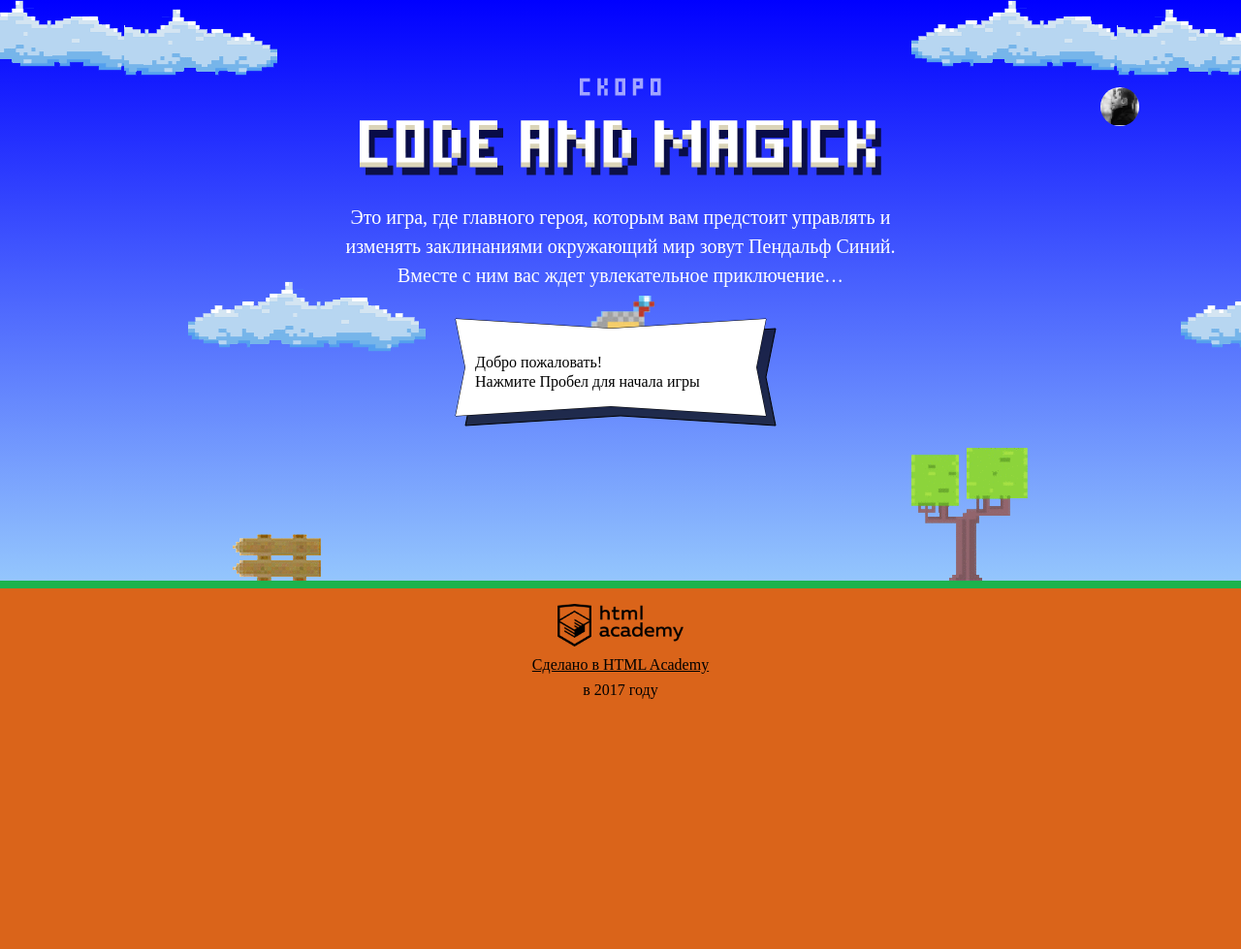
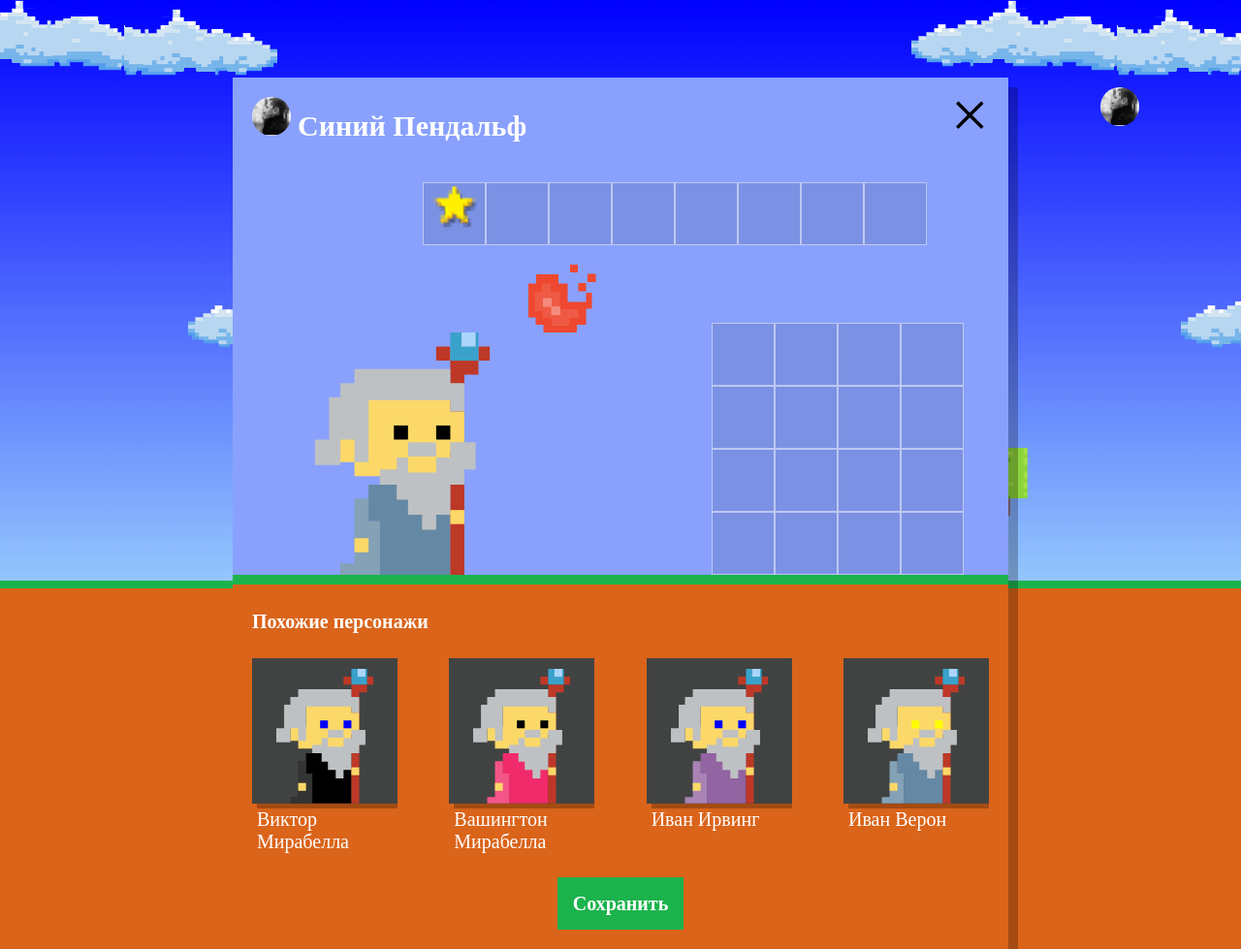
Before and after one commit to xahondria/836557-code-and-magick, a website: page index.html in a window 1280 px wide. Shown: the whole page at 97% size. Before the commit the page ends 800 px from the top, so only its background shows below. Drawn offline with Linux system fonts and the light colour scheme; a web font is replaced by a local one.

Commit message:
выполнено задание #12 Учебный проект: нас орда

```diff
--- a/index.html
+++ b/index.html
@@ -199,6 +199,7 @@
   };
 </script>
 <script src="js/stat.js"></script>
+<script src="js/setup.js"></script>
 <script src="js/game.js"></script>
 
 </body>
--- /dev/null
+++ b/js/setup.js
@@ -0,0 +1,72 @@
+'use strict';
+
+// wizard constructor
+
+var wizards = [];
+var wizardsNumber = 4;
+
+var generateWisardName = function () {
+  var NAMES = ['Иван', 'Хуан Себастьян', 'Мария', 'Кристоф', 'Виктор', 'Юлия', 'Люпита', 'Вашингтон'];
+  var SURNAMES = ['да Марья', 'Верон', 'Мирабелла', 'Вальц', 'Онопко', 'Топольницкая', 'Нионго', 'Ирвинг'];
+
+  return NAMES[Math.floor(Math.random() * NAMES.length)] + ' ' + SURNAMES[Math.floor(Math.random() * SURNAMES.length)];
+};
+
+var generateWizardCoatColor = function () {
+  var COAT_COLORS = ['rgb(101, 137, 164)', 'rgb(241, 43, 107)', 'rgb(146, 100, 161)', 'rgb(56, 159, 117)', 'rgb(215, 210, 55)', 'rgb(0, 0, 0)'];
+
+  return COAT_COLORS[Math.floor(Math.random() * COAT_COLORS.length)];
+};
+
+var generateWizardEyesColor = function () {
+  var EYES_COLORS = ['black', 'red', 'blue', 'yellow', 'green'];
+
+  return EYES_COLORS[Math.floor(Math.random() * EYES_COLORS.length)];
+};
+
+for (var i = 0; i < wizardsNumber; i++) {
+  wizards[i] = {
+    name: generateWisardName(),
+    coatColor: generateWizardCoatColor(),
+    eyesColor: generateWizardEyesColor()
+  };
+}
+
+// wizard constructor end
+
+
+var userDialog = document.querySelector('.setup');
+userDialog.classList.remove('hidden');
+
+var similarListElement = userDialog.querySelector('.setup-similar-list');
+
+var similarWizardTemplate = document.querySelector('#similar-wizard-template')
+  .content
+  .querySelector('.setup-similar-item');
+
+
+var renderWizard = function (wizard) {
+  var wizardElement = similarWizardTemplate.cloneNode(true);
+
+  wizardElement.querySelector('.setup-similar-label').textContent = wizard.name;
+  wizardElement.querySelector('.wizard-coat').style.fill = wizard.coatColor;
+  wizardElement.querySelector('.wizard-eyes').style.fill = wizard.eyesColor;
+
+  return wizardElement;
+};
+
+
+// функция заполнения блока DOM-элементами на основе массива JS-объектов
+
+var generateDOMElements = function (array, elementGenerator, positionInDOM) {
+  var fragment = document.createDocumentFragment();
+
+  for (i = 0; i < wizards.length; i++) {
+    fragment.appendChild(elementGenerator(array[i]));
+  }
+  positionInDOM.appendChild(fragment);
+};
+
+generateDOMElements(wizards, renderWizard, similarListElement);
+
+userDialog.querySelector('.setup-similar').classList.remove('hidden');
```
